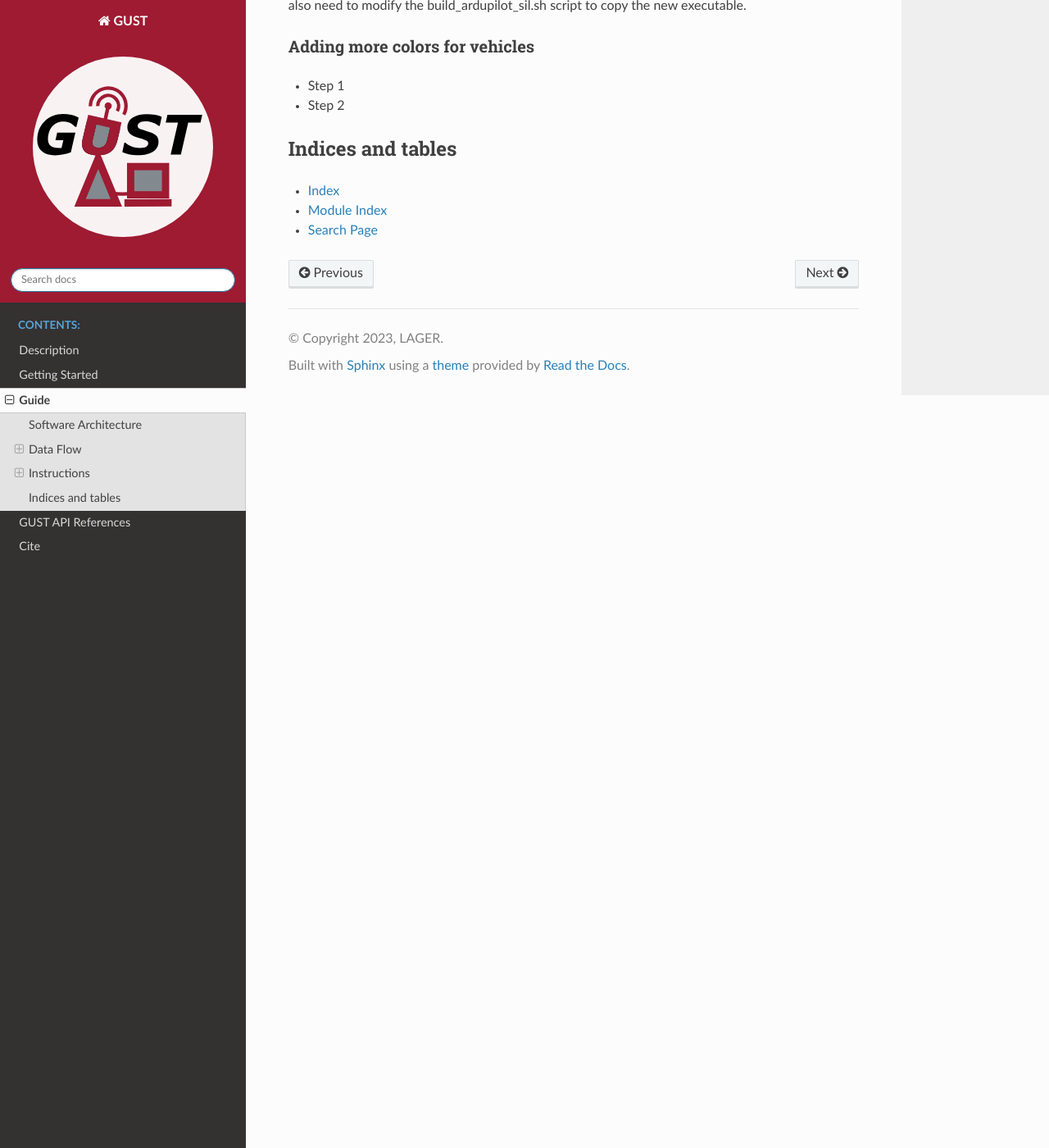
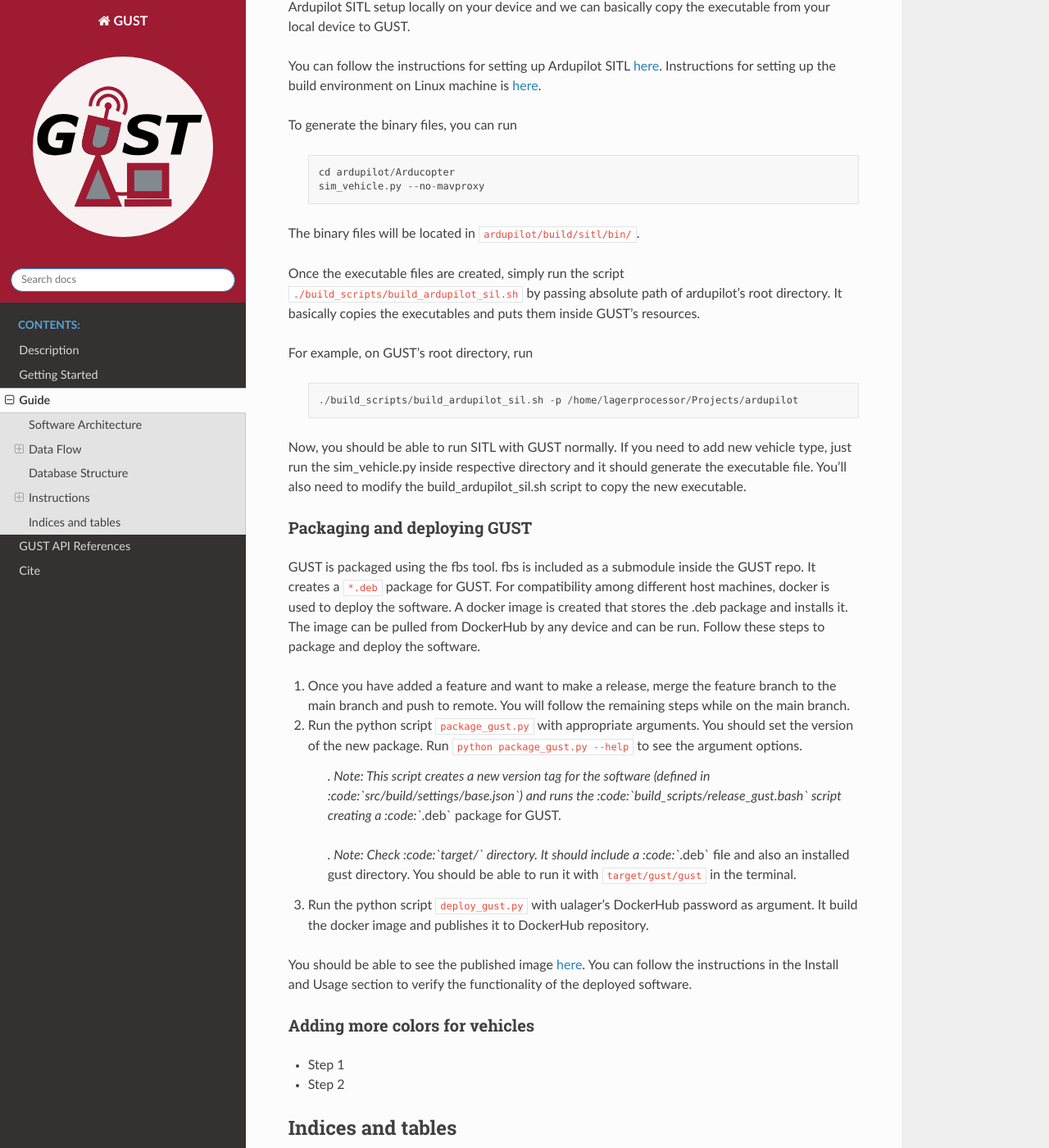
Before and after one commit to drjdlarson/gust, a Sphinx documentation site: the page built from docs/source/guide.rst, in a window 1280 px wide and 1400 px high, scrolled down 5066 px. Shown: the whole window at 82% size. Built offline with Sphinx 7.4.7 and the Read the Docs theme 2.0.0, drawn with Linux system fonts in a browser that asks for light colours; pages that are not in the unit, such as notebooks, are missing from menus; some of the changed text lies outside the part shown.

Commit message:
added documentation on package, release, database, and more cleanups

```diff
--- a/README.rst
+++ b/README.rst
@@ -99,12 +99,40 @@
 ..
     END DEV SETUP INCLUDE
 
-Usage
-=====
+Install and Usage
+=================
+
 ..
     BEGIN USAGE INCLUDE
 
-Write about deplyoment in hardware and installation process.
+The image with installed GUST package is published in DockerHub under `ualager <https://hub.docker.com/repository/docker/ualager/gust-lager/general>`__. The user can pull the image and open a container using the image. The container should open the software automaticallly and no other steps are necessary.
+
+Prerequisites
+#############
+
+* Docker: You must have Docker Daemon running before running the gust-image. You can verify that it is working by running the command :code:`docker run hello-world`. If not, follow the instructions `here <https://docs.docker.com/engine/install/>`__ to install docker engine.
+
+* Manage host names on the list of machines from which the X server accepts connections. For that, run the following commands,
+
+    .. code-block::
+
+        xhost +local:host
+        xhost +local:docker
+
+
+Instructions
+############
+
+#. Open terminal and run
+
+    .. code-block::
+
+        docker run --rm -it --network host -e DISPLAY=$DISPLAY -v /tmp/.X11-unix:/tmp/.X11-unix ualager/gust-lager:v2.0.0
+
+* Note: Here we are setting the DISPLAY environment variable and mounting X-server volume in the container to make the display compatible (See `here <https://leimao.github.io/blog/Docker-Container-GUI-Display/>`__)
+
+This should open two GUST windows. First, start the server on one of them. If there are no errors while starting the server, then open Client on the second window. If the server fails to start, try running :code:`./kill_server` in the container terminal.
+
 
 ..
     END USAGE INCLUDE
@@ -115,9 +143,9 @@
 
 To generate new documentation, run the script.
 
-.. code-block::
+    .. code-block::
 
-    ./build_scripts/build_documentation.sh -o
+        cd ./build_scripts && ./build_documentation.sh -o
 
 If running inside dev container, this should open the documentation in Google Chrome.
 
@@ -138,5 +166,6 @@
     url          = {https://github.com/drjdlarson/gust},
     }
 
+
 ..
     END CITE INCLUDE
--- a/deploy_gust.py
+++ b/deploy_gust.py
@@ -1,11 +1,10 @@
+"""Automatically build the docker image and push to DockerHub"""
 import os
 import subprocess
 import argparse
-import sys
 import re
 
 from typing import Tuple
-from pathlib import Path
 
 VERSION_FILE = os.path.join(os.path.dirname(__file__), "src/build/settings/base.json")
 DOCKER_USERNAME = "ualager"
--- a/docs/source/getting_started.rst
+++ b/docs/source/getting_started.rst
@@ -12,8 +12,9 @@
     :start-after: BEGIN DEV SETUP INCLUDE
     :end-before: END DEV SETUP INCLUDE
 
-Usage
-=====
+Install and Usage
+=================
+
 .. include:: ../../README.rst
     :start-after: BEGIN USAGE INCLUDE
     :end-before: END USAGE INCLUDE
--- a/docs/source/guide.rst
+++ b/docs/source/guide.rst
@@ -81,6 +81,27 @@
 #. Based on the message_type, ConnServer forwards the message to appropriate methods as arguments.
 #. It can also send response to the UDP socket clients.
 
+Database Structure
+==================
+
+GUST is currently using a sqlite database to store all data. Methods for interacting with the database are included in the Utilities package in :code:`utilities/src/utilities/database.py`. And the sqlite database file is stored in :code:`src/main/resources/base/gust_database.sqlite`. The database can be accessed by all subprocesses.
+
+The database is started when the Server is opened. It contains 4 main tables when it is first started. Check the database.py file to get more details on the specifics of the string.
+
+#. PluginCollection: This stores information about external plugins with GUST.
+
+#. drone_collection: Stores information for all drones connected to GUST.
+
+#. locations: Stores information about saved locations. This can be configured in :code:`src/main/resources/base/locations.txt`.
+
+#. zed_collection: Stores information about the connected ZEDs.
+
+Once a new ZED or a vehicle is connected, a new table is created. These new tables store the data coming from the source.
+
+    * Note: Each Drone connection creates 4 new tables and are named using Enums. These 4 tables store all the telemetry data from the vehicle. DONOT change the strings in the database files if you are unsure, because these strings are called by other packages (wsgi_apps and radio_manager).
+
+    * Note: Each Zed connection creates a table to store all the data being received.
+
 
 Instructions
 ============
@@ -90,9 +111,9 @@
 
 #. The UI for all windows are designed using QtDesigner. You can use the Designer app inside the docker container. Open Designer app by running
 
-.. code-block::
+    .. code-block::
 
-    qt5-tools designer
+        qt5-tools designer
 
 #. Design your UI. Please be consistent with the naming of Qt objects with current style (i.e. include Qt object type in the name).
 
@@ -100,9 +121,9 @@
 
 #. Once you save the file, go to the terminal (inside gust's root directory) and run the python script to convert UI files to python files.
 
-.. code-block::
+    .. code-block::
 
-    python utilities/src/utilities/convert_ui_files.py
+        python utilities/src/utilities/convert_ui_files.py
 
 #. The python files with the same name will be saved in gust.gui.ui directory. You should be able to run the converted python file to preview the UI (just like in Designer).
 
@@ -128,10 +149,10 @@
 
 To generate the binary files, you can run
 
-.. code-block::
+    .. code-block::
 
-    cd ardupilot/Arducopter
-    sim_vehicle.py --no-mavproxy
+        cd ardupilot/Arducopter
+        sim_vehicle.py --no-mavproxy
 
 The binary files will be located in :code:`ardupilot/build/sitl/bin/`.
 
@@ -139,11 +160,29 @@
 
 For example, on GUST's root directory, run
 
-.. code-block::
+    .. code-block::
 
-    ./build_scripts/build_ardupilot_sil.sh -p /home/lagerprocessor/Projects/ardupilot
+        ./build_scripts/build_ardupilot_sil.sh -p /home/lagerprocessor/Projects/ardupilot
 
 Now, you should be able to run SITL with GUST normally. If you need to add new vehicle type, just run the sim_vehicle.py inside respective directory and it should generate the executable file. You'll also need to modify the build_ardupilot_sil.sh script to copy the new executable.
+
+
+Packaging and deploying GUST
+############################
+
+GUST is packaged using the fbs tool. fbs is included as a submodule inside the GUST repo. It creates a :code:`*.deb` package for GUST. For compatibility among different host machines, docker is used to deploy the software. A docker image is created that stores the .deb package and installs it. The image can be pulled from DockerHub by any device and can be run. Follow these steps to package and deploy the software.
+
+#. Once you have added a feature and want to make a release, merge the feature branch to the main branch and push to remote. You will follow the remaining steps while on the main branch.
+
+#. Run the python script :code:`package_gust.py` with appropriate arguments. You should set the version of the new package. Run :code:`python package_gust.py --help` to see the argument options.
+
+    *. Note: This script creates a new version tag for the software (defined in :code:`src/build/settings/base.json`) and runs the :code:`build_scripts/release_gust.bash` script creating a :code:`*.deb` package for GUST.
+
+    *. Note: Check :code:`target/` directory. It should include a :code:`*.deb` file and also an installed gust directory. You should be able to run it with :code:`target/gust/gust` in the terminal.
+
+#. Run the python script :code:`deploy_gust.py` with ualager's DockerHub password as argument. It build the docker image and publishes it to DockerHub repository.
+
+You should be able to see the published image `here <https://hub.docker.com/repository/docker/ualager/gust-lager/general>`__. You can follow the instructions in the Install and Usage section to verify the functionality of the deployed software.
 
 
 Adding more colors for vehicles
```
Also changed, not shown: package_gust.py (+1 -12 lines), 3 other files.
